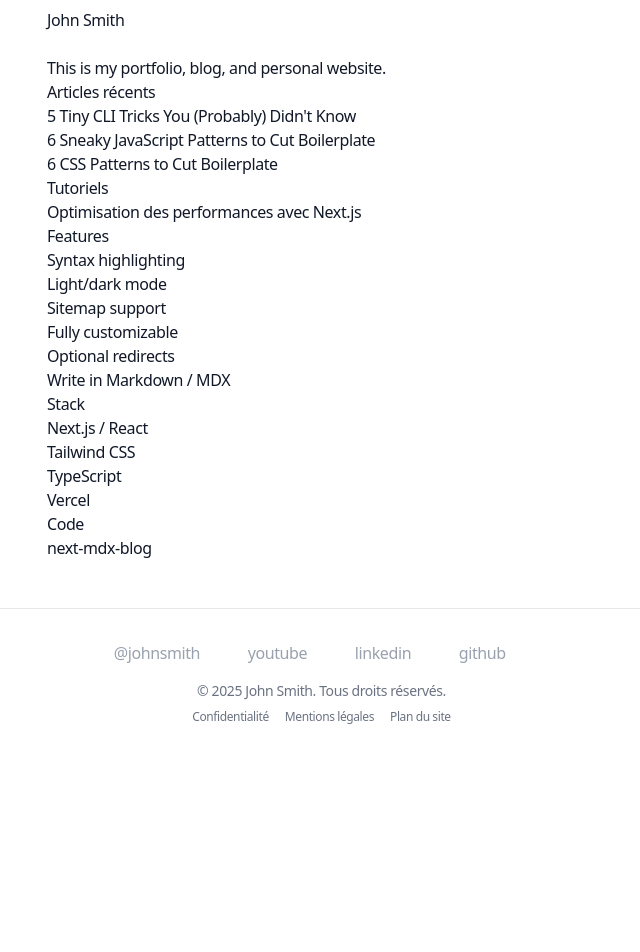
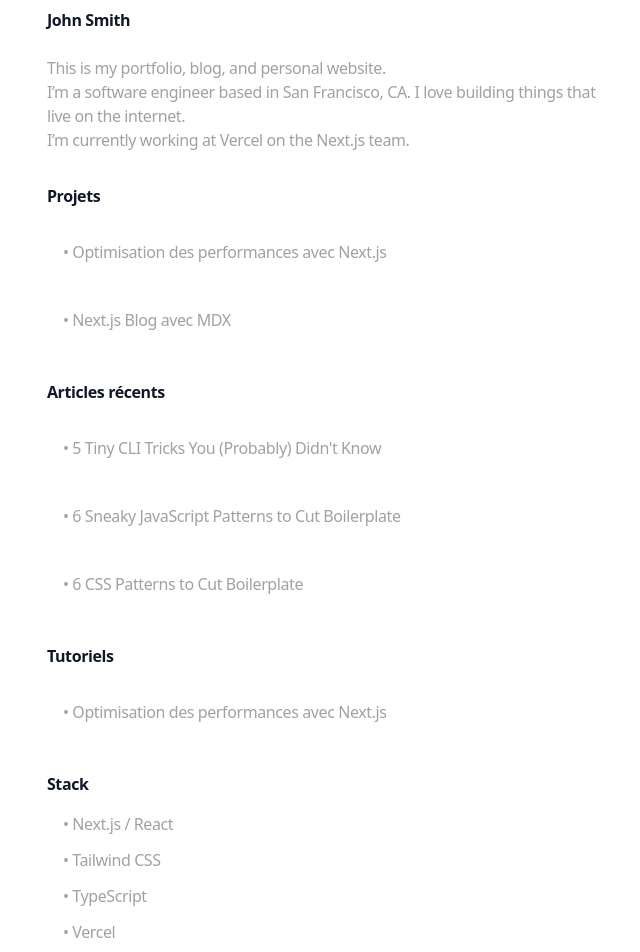
Before and after one commit to stevenmdc/next-blog-without-mdx, a Next.js app: page / in a window 1280 px wide. Shown: the part 80-1032 px from the top of the page, without its empty margins (311-951 px from the left). Before the commit the page ends 837 px from the top, so only its background shows below. Built offline with nearby package versions, Linux system fonts and the light colour scheme; no server answers.

Commit message:
initial commit

```diff
--- a/app/components/layout/Breadcrumb.tsx
+++ b/app/components/layout/Breadcrumb.tsx
@@ -40,7 +40,7 @@ export default function Breadcrumb() {
   });
 
   return (
-    <nav className="flex mb-6" aria-label="Breadcrumb">
+    <nav className="flex mb-8" aria-label="Breadcrumb">
       <ol className="flex items-center space-x-2">
         {breadcrumbItems.map((item, index) => (
           <li key={item.href}>
--- a/app/components/layout/Footer.tsx
+++ b/app/components/layout/Footer.tsx
@@ -39,12 +39,12 @@ export default function Footer() {
               href={link.url}
               target="_blank"
               rel="noopener noreferrer"
-              className="group text-gray-400 dark:text-gray-500 hover:text-blue-500 dark:hover:text-blue-400 transition-all duration-200 hover:scale-105"
+              className="group font-semibold text-gray-400 dark:text-gray-500 hover:text-blue-500 transition-all duration-200 "
               aria-label={link.ariaLabel}
             >
               <span className="sr-only">{link.name}</span>
               {link.handle}
-              <span className="group-hover:opacity-100 opacity-0 transition-opacity duration-200 ml-1">↗</span>
+              <span className="group-hover:opacity-100 font-light opacity-0 transition-opacity duration-200 ml-1">↗</span>
             </a>
           ))}
         </div>
--- a/app/not-found.tsx
+++ b/app/not-found.tsx
@@ -4,9 +4,9 @@ import Link from "next/link";
 
 export default function NotFound() {
   return (
-    <div className="flex min-h-screen flex-col items-center justify-center">
+    <div className="flex flex-col items-center justify-center">
       <div className="text-center">
-        <h2 className="text-2xl font-bold text-gray-900 mb-4">
+        <h2 className="text-lg font-bold mb-4">
           Page Not Found
         </h2>
         <p className="text-gray-600 mb-6">
@@ -14,7 +14,7 @@ export default function NotFound() {
         </p>
         <Link
           href="/"
-          className="px-4 py-2 bg-blue-500 text-white rounded hover:bg-blue-600 transition-colors"
+          className="hover:underline hover:text-blue-500"
         >
           Go Home
         </Link>
--- a/app/page.tsx
+++ b/app/page.tsx
@@ -1,51 +1,112 @@
 export default function HomePage() {
   return (
     <div className="prose prose-neutral dark:prose-invert max-w-none">
-      <h1>John Smith</h1>
+      <h1 className="font-semibold">John Smith</h1>
 
       <br />
 
-      <p>This is my portfolio, blog, and personal website.</p>
+      <p className="text-neutral-400">
+        This is my portfolio, blog, and personal website.
+      </p>
 
-      <h2>Articles récents</h2>
+      <p className="text-neutral-400">
+        I’m a software engineer based in San Francisco, CA. I love building
+        things that live on the internet.
+        <br />
+        I’m currently working at <a href="https://vercel.com">Vercel</a> on the
+        <a
+          href="https://nextjs.org"
+          className="hover:underline hover:text-blue-500"
+        >
+          {' '}
+          Next.js
+        </a>{' '}
+        team.
+      </p>
+      <div className="mt-8">
+        <h2 className="font-semibold">Projets</h2>
+        <ul className="mt-4 space-y-3  text-neutral-400">
+          <li className="p-4 rounded-md hover:bg-neutral-400/20  hover:text-white">
+            <a href="/projects/nextjs-optimization">
+              • Optimisation des performances avec Next.js
+            </a>
+          </li>
+          <li className="p-4 rounded-md hover:bg-neutral-400/20  hover:text-white">
+            <a href="/projects/nextjs-blog">• Next.js Blog avec MDX</a>
+          </li>
+        </ul>
+      </div>
+      <div className="mt-8">
+        <h2 className="font-semibold">Articles récents</h2>
 
-      <ul>
-        <li><a href="/articles/cli-tricks">5 Tiny CLI Tricks You (Probably) Didn't Know</a></li>
-        <li><a href="/articles/javascript-patterns">6 Sneaky JavaScript Patterns to Cut Boilerplate</a></li>
-        <li><a href="/articles/css-patterns">6 CSS Patterns to Cut Boilerplate</a></li>
-      </ul>
+        <ul className="mt-4 space-y-3  text-neutral-400">
+          <li className="p-4 rounded-md hover:bg-neutral-400/20 hover:text-white">
+            <a href="/articles/cli-tricks">
+              • 5 Tiny CLI Tricks You (Probably) Didn't Know
+            </a>
+          </li>
+          <li className="p-4 rounded-md hover:bg-neutral-400/20 hover:text-white">
+            <a href="/articles/javascript-patterns">
+              • 6 Sneaky JavaScript Patterns to Cut Boilerplate
+            </a>
+          </li>
+          <li className="p-4 rounded-md hover:bg-neutral-400/20 hover:text-white">
+            <a href="/articles/css-patterns">
+              • 6 CSS Patterns to Cut Boilerplate
+            </a>
+          </li>
+        </ul>
+      </div>
+      <div className="mt-8">
+        <h2 className="font-semibold">Tutoriels</h2>
 
-      <h2>Tutoriels</h2>
+        <ul className="mt-4 space-y-3">
+          <li className="p-4 rounded-md  text-neutral-400 hover:bg-neutral-400/20 hover:text-white">
+            <a href="/tutorials/nextjs-optimization">
+              • Optimisation des performances avec Next.js
+            </a>
+          </li>
+        </ul>
+      </div>
 
-      <ul>
-        <li><a href="/tutorials/nextjs-optimization">Optimisation des performances avec Next.js</a></li>
-      </ul>
+      <div className="mt-8">
+        <h2 className="font-semibold">Stack</h2>
 
-      <h2>Features</h2>
+        <ul className="mt-4 ml-4 space-y-3 text-neutral-400">
+          <li>• Next.js / React</li>
+          <li>• Tailwind CSS</li>
+          <li>• TypeScript</li>
+          <li>• Vercel</li>
+        </ul>
+      </div>
 
-      <ul>
-        <li>Syntax highlighting</li>
-        <li>Light/dark mode</li>
-        <li>Sitemap support</li>
-        <li>Fully customizable</li>
-        <li>Optional redirects</li>
-        <li>Write in Markdown / MDX</li>
-      </ul>
-
-      <h2>Stack</h2>
-
-      <ul>
-        <li>Next.js / React</li>
-        <li>Tailwind CSS</li>
-        <li>TypeScript</li>
-        <li>Vercel</li>
-      </ul>
-
-      <h2>Code</h2>
-
-      <ul>
-        <li><a href="https://github.com/leerob/next-mdx-blog">next-mdx-blog</a></li>
-      </ul>
+      <div className="mt-8">
+        <h2 className="font-semibold">Code</h2>
+        <ul className="mt-4 space-y-3 ml-4 text-neutral-400 font-semibold">
+          <li>
+            <a
+              href="https://github.com/leerob/next-mdx-blog"
+              className="group hover:text-blue-500  transition-all duration-200 hover:scale-105"
+            >
+              next-mdx-blog
+              <span className="group-hover:opacity-100 font-light opacity-0 transition-opacity duration-200 ml-1">
+                ↗
+              </span>
+            </a>
+          </li>
+          <li>
+            <a
+              href="https://github.com/stevenmdc/next-portfolio-without-mdx"
+              className="group hover:text-blue-500  transition-all duration-200 hover:scale-105"
+            >
+              next-portfolio-without-mdx
+              <span className="group-hover:opacity-100 font-light opacity-0 transition-opacity duration-200 ml-1">
+                ↗
+              </span>
+            </a>
+          </li>
+        </ul>
+      </div>
     </div>
-  );
+  )
 }
```
